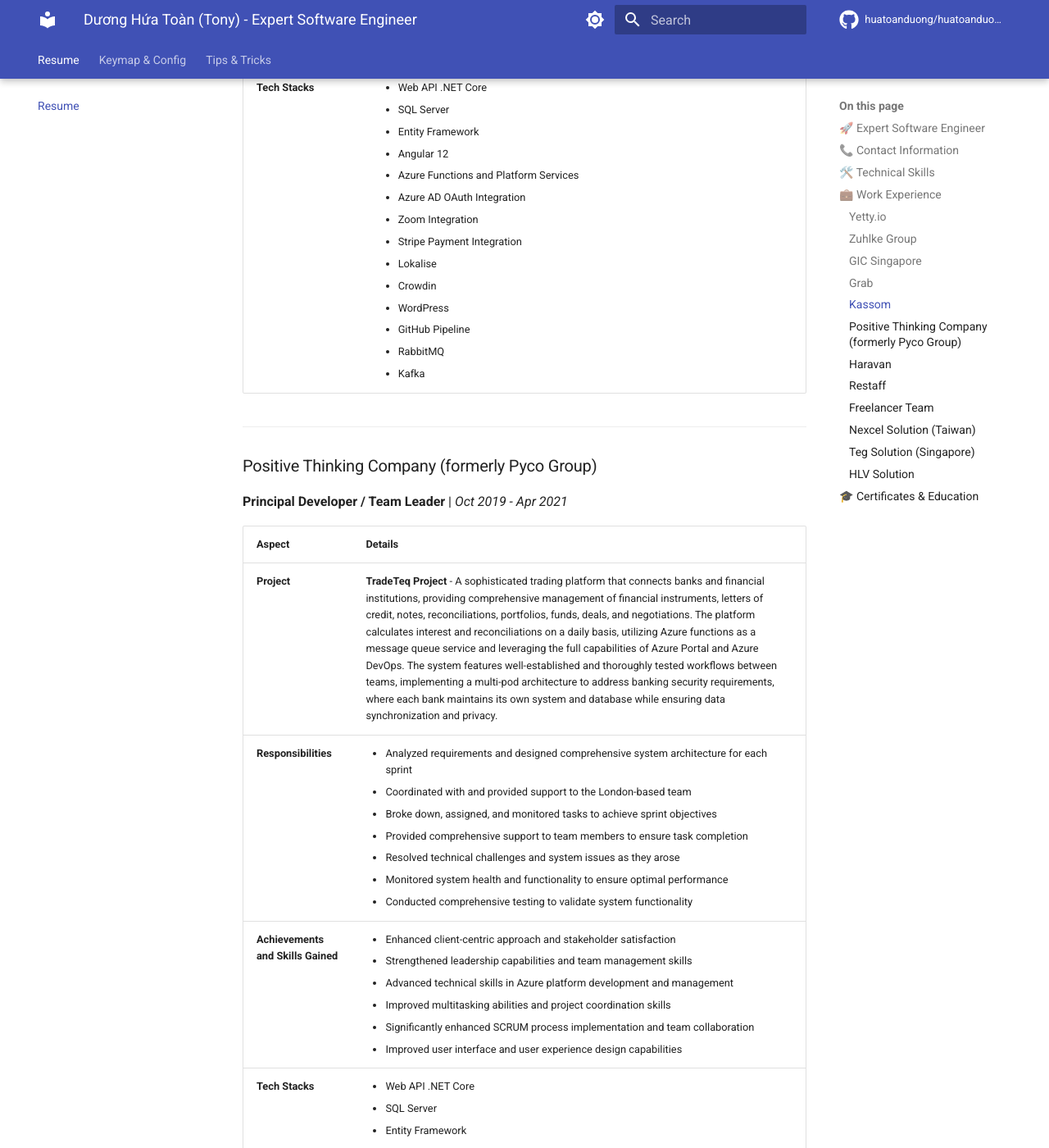
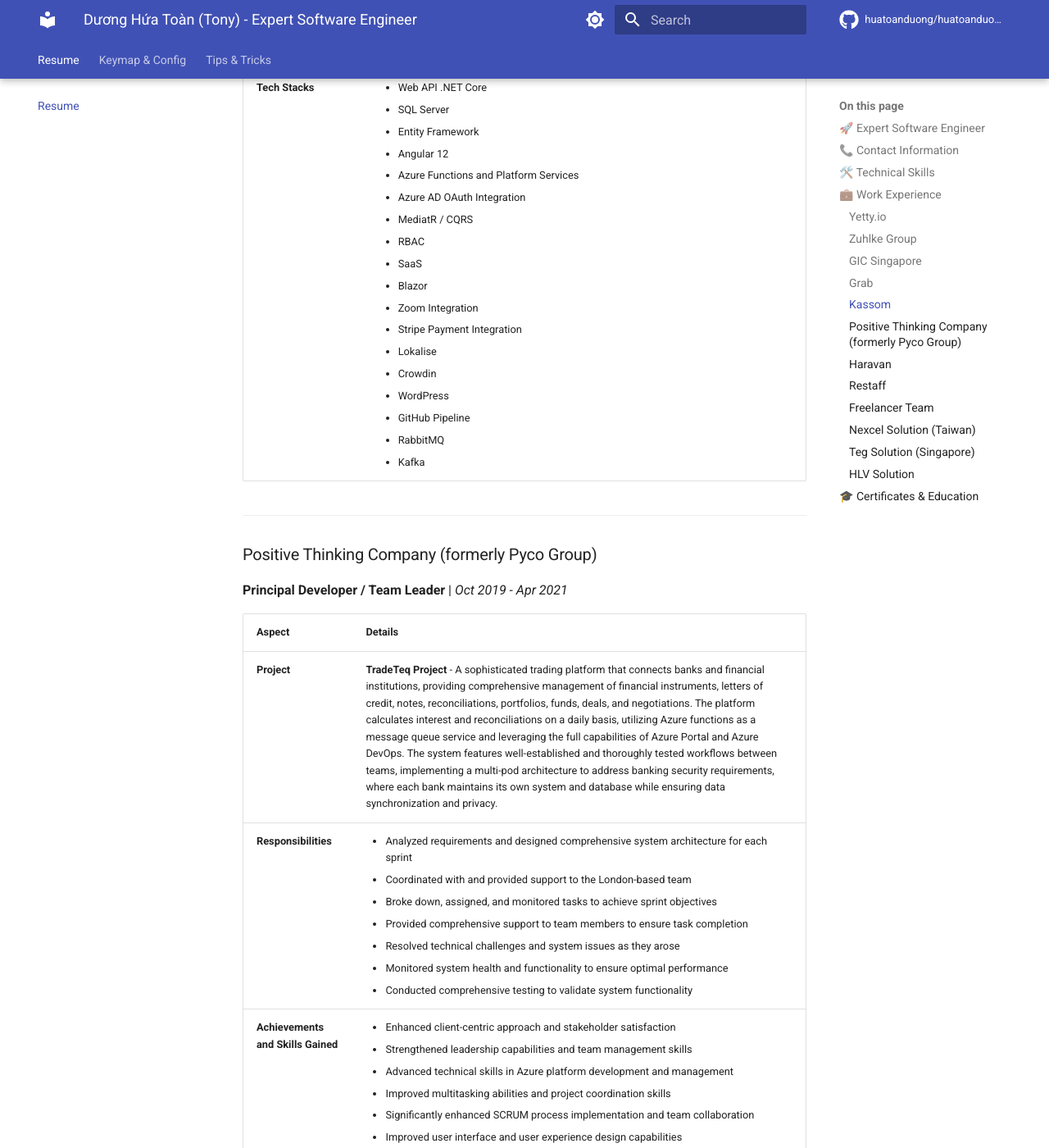
Before and after one commit to huatoanduong/huatoanduong.github.io, an MkDocs documentation site: the page built from docs/index.md, in a window 1280 px wide and 1400 px high, scrolled down 7444 px. Shown: the whole window at 82% size. Built offline with MkDocs 1.6.1 and Material for MkDocs 9.7.7, drawn with Linux system fonts in a browser that asks for light colours; comment, search, counter and statistics services are not loaded; some of the changed text lies outside the part shown.

Commit message:
Add new skills to documentation: MediatR/CQRS, RBAC, SaaS, and Blazor (#22)

```diff
--- a/docs/index.md
+++ b/docs/index.md
@@ -433,6 +433,10 @@
           <li>Angular 12</li>
           <li>Azure Functions and Platform Services</li>
           <li>Azure AD OAuth Integration</li>
+          <li>MediatR / CQRS</li>
+          <li>RBAC</li>
+          <li>SaaS</li>
+          <li>Blazor</li>
           <li>Zoom Integration</li>
           <li>Stripe Payment Integration</li>
           <li>Lokalise</li>
@@ -507,6 +511,10 @@
           <li>Angular 7</li>
           <li>Azure Functions and Platform Services</li>
           <li>Multi-pod/Tenant Architecture</li>
+          <li>MediatR / CQRS</li>
+          <li>RBAC</li>
+          <li>SaaS</li>
+          <li>Blazor</li>
         </ul>
       </td>
     </tr>
```
